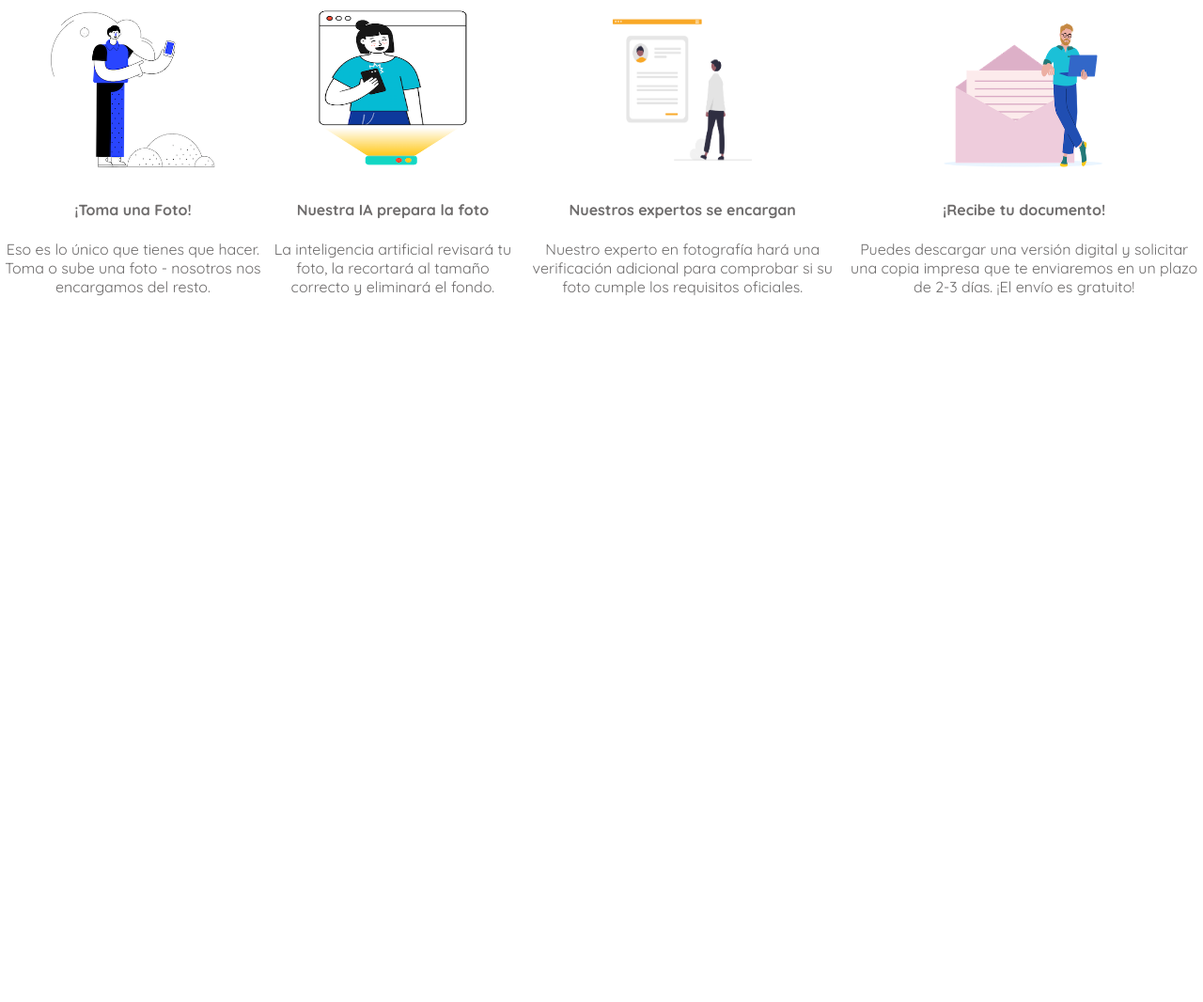
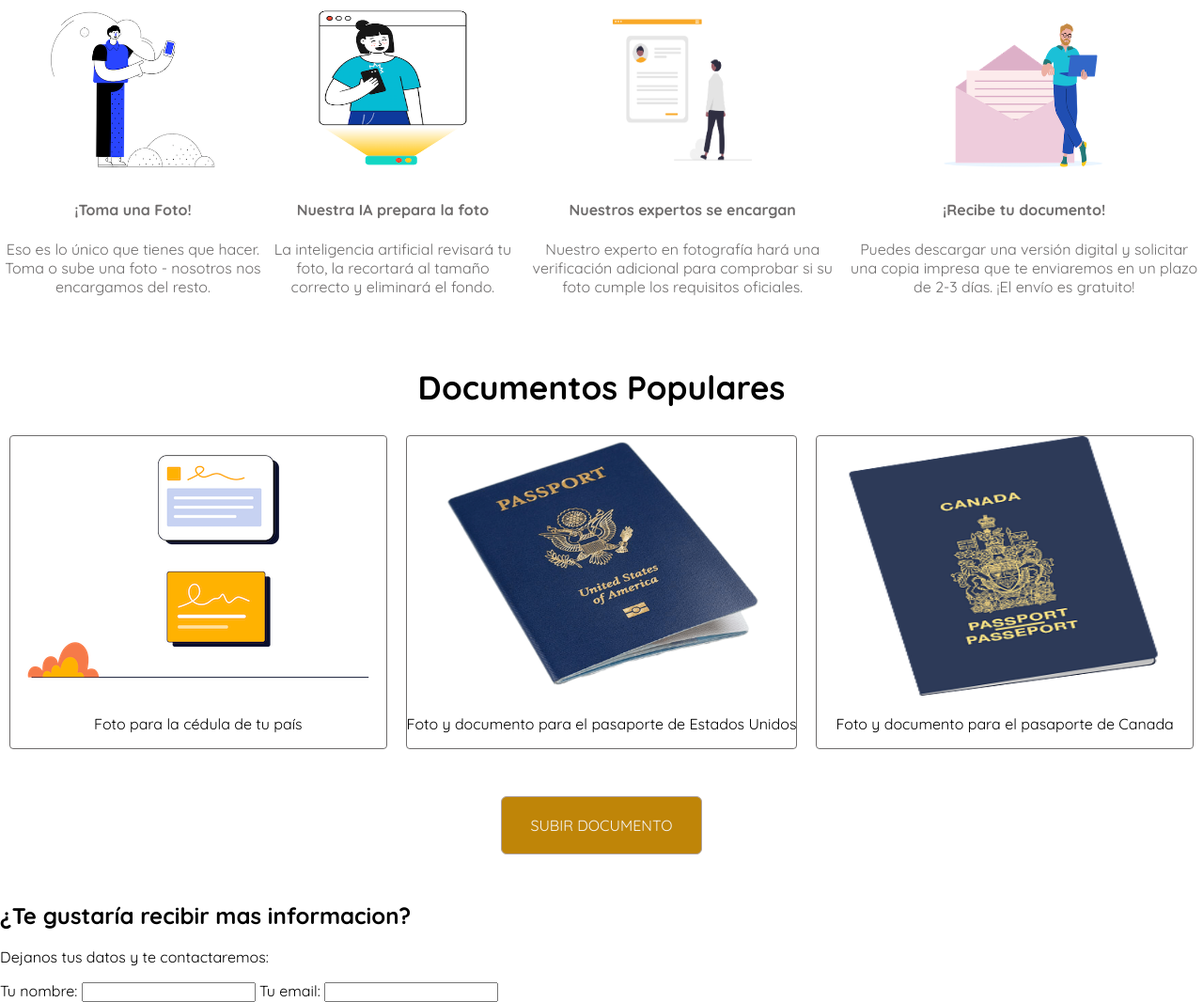
Before and after one commit to ReyAntonio12/FotosOnlineCom, a plain HTML site: page index.html in a window 1280 px wide. Shown: the part 887-1953 px from the top of the page at 94% size. Before the commit the page ends 1218 px from the top, so only its background shows below. Drawn offline with Linux system fonts and the light colour scheme.

Commit message:
Continuando con el documento, añadiendo documentos populares y formulario sin editar

```diff
--- a/index.html
+++ b/index.html
@@ -23,10 +23,10 @@
                         <li class="Dropdown">
                             <a href="#">Documentos que encontraras:</a>
                             <ul class="menuDropdown">
-                                <li><a href="index.html">Foto para Cédula Nacional</a></li>
-                                <li><a href="index.html">Foto para Pasaporte de tu país</a></li>
-                                <li><a href="index.html">Foto para Pasaporte de Estados Unidos</a></li>
-                                <li><a href="index.html">Foto para Pasaporte de Canadá</a></li>
+                                <li><a href="#CedulaIMG">Foto para Cédula Nacional</a></li>
+                                <li><a href="#CedulaIMG">Foto para Pasaporte de tu país</a></li>
+                                <li><a href="#USPassportIMG">Foto para Pasaporte de Estados Unidos</a></li>
+                                <li><a href="#CanadaIMG">Foto para Pasaporte de Canadá</a></li>
                             </ul>
                         </li>
                     </ul>
@@ -71,6 +71,40 @@
             </div>
         </div>
     </section>
+    <section class="ExtraDocuments">
+      <h2 class="comoFunciona__titulo" >Documentos Populares</h2>
+      <div class="documents__images">
+        <div class="documents--cedula">
+            <img src="assets/ID.png" alt="Esta es la foto de la cedula" id="CedulaIMG" />
+            <p>Foto para la cédula de tu país</p>
+        </div>
+        <div class="documents--USPassport">
+            <img src="assets/USApassport.png" alt="Esta es la foto del pasaporte de EU" id="USPassportIMG" />
+            <p>Foto y documento para el pasaporte de Estados Unidos</p>
+        </div>
+        <div class="documents--CAPassport">
+            <img src="assets/CanadaPassport.png" alt="Pasaporte canadiense" id="CanadaIMG"/>
+            <p>Foto y documento para el pasaporte de Canada</p>
+        </div>
+      </div>
+      <div class="boton__Documentos">
+        <a href="index.html" id="actionButton" >Subir Documento</a>
+      </div>
+    </section>
 
+    <section class="FormContainer">
+        <form>
+            <h2>¿Te gustaría recibir mas informacion?</h2>
+            <p>Dejanos tus datos y te contactaremos:</p>
+            <label for="FullName">Tu nombre: </label>
+            <input type="text" name="FullName" id="FName" />
+            <label for="Email">Tu email: </label>
+            <input type="email" name="Email" id="YourEmail" />
+        </form>
+    </section>
+
+    <footer>
+
+    </footer>
 </body>
 </html>
--- a/styles.css
+++ b/styles.css
@@ -166,3 +166,59 @@ li{
     color: var(--gray-text-color);
     cursor: pointer;
 }
+
+/*Documentos Populares*/
+
+.ExtraDocuments{
+    padding-top: 30px;
+    padding-bottom: 30px;
+}
+
+.documents__images{
+    display: flex;
+    flex-direction: row;
+    flex-wrap: wrap;
+    justify-content: space-around;
+}
+
+.documents--cedula, .documents--USPassport, .documents--CAPassport{
+    align-self: center;
+   border: 1px solid var(--gray-text-color);
+   border-radius: 4px;
+   text-align: center;
+   transition: transform 0,2 ease;
+}
+
+.documents--cedula:hover{
+    transform: scale(1.1);
+}
+
+.documents--USPassport:hover{
+    transform: scale(1.1);
+}
+.documents--CAPassport:hover{
+    transform: scale(1.1);
+}
+
+
+.documents--cedula img{
+    width: 400px;
+    height: 276px;
+}
+
+.documents--USPassport img{
+    width: 400px;
+    height: 276px;
+}
+
+.documents--CAPassport img{
+    width: 400px;
+    height: 276px;
+}
+
+.boton__Documentos{
+    display: flex;
+    flex-direction: row;
+    justify-content: center;
+    padding-top: 50px;
+}
```
Also changed, not shown: assets/CanadaPassport.png (added), assets/ID.png (added), assets/USApassport.png (added).
